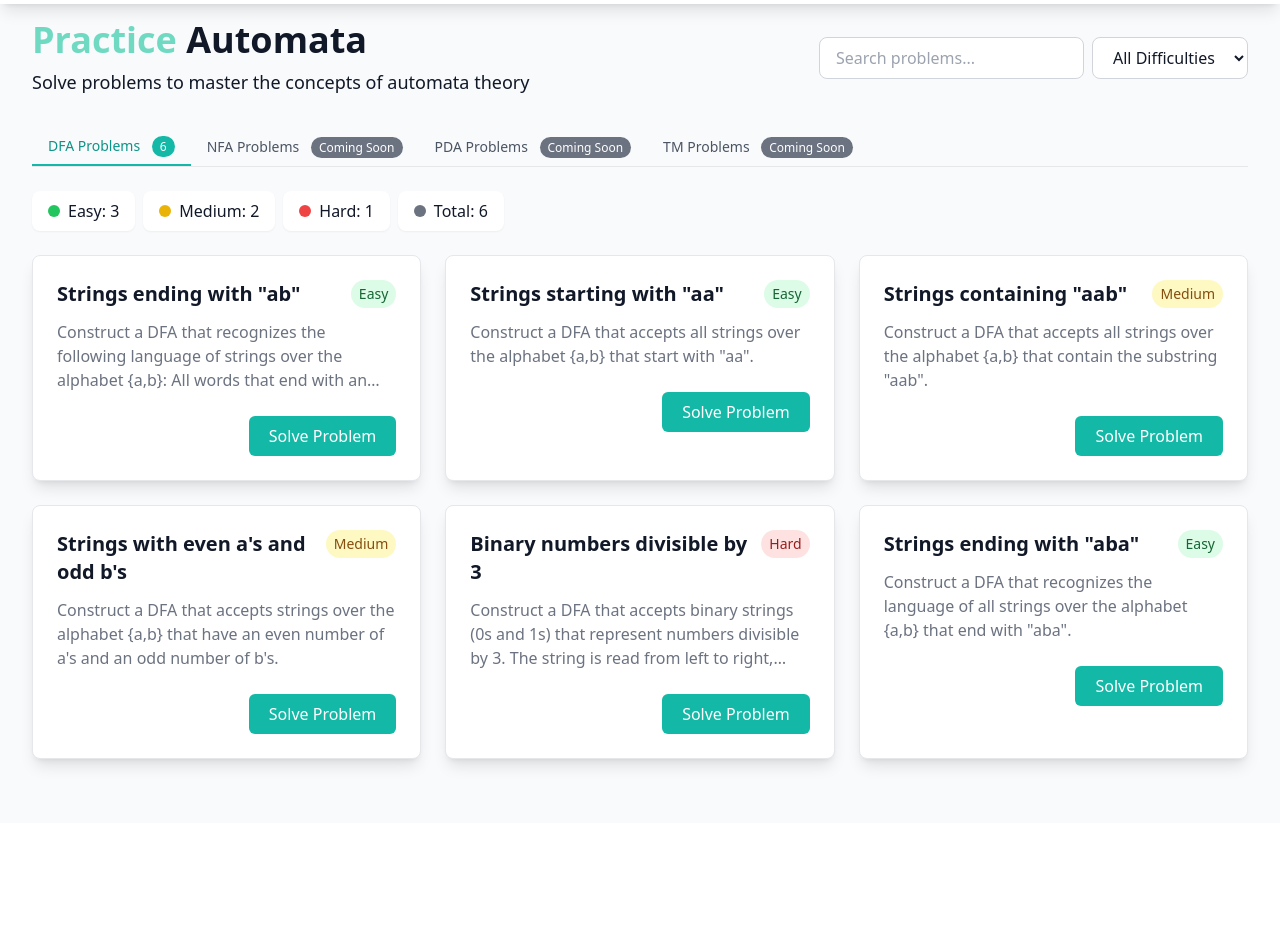
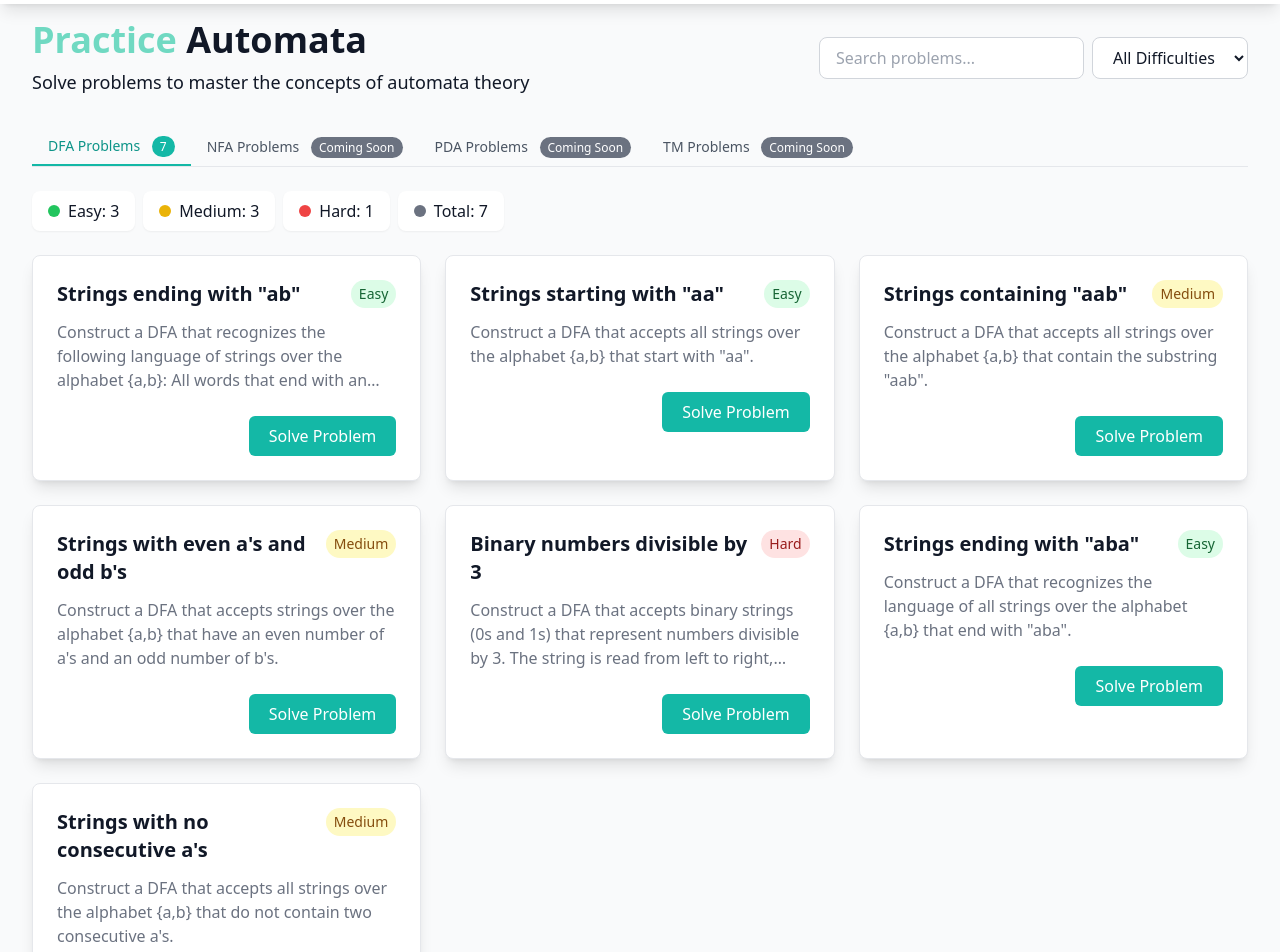
Before and after one commit to robinsingh-ai/AutomataVerse, a Next.js app: page /learn in a window 1280 px wide. Shown: the part 60-1012 px from the top of the page. Before the commit the page ends 883 px from the top, so only its background shows below. Built offline with nearby package versions, Linux system fonts and the light colour scheme; no server answers.

Commit message:
added one more problem

```diff
--- a/src/simulators/dfa/problemsets/problems.ts
+++ b/src/simulators/dfa/problemsets/problems.ts
@@ -57,4 +57,12 @@ export const DFA_PROBLEMS: Record<string, DFAProblem> = {
     reject: ['a', 'b', 'ab', 'ba', 'abb', 'bab', 'abab', 'abaa'],
     difficulty: 'Easy'
   },
+  'dfa-no-consecutive-as': {
+    id: 'dfa-no-consecutive-as',
+    title: 'Strings with no consecutive a\'s',
+    description: 'Construct a DFA that accepts all strings over the alphabet {a,b} that do not contain two consecutive a\'s.',
+    accept: ['', 'a', 'b', 'ab', 'ba', 'aba', 'bab', 'babab', 'bbbbbb'],
+    reject: ['aa', 'aab', 'baa', 'baab', 'abaa', 'aabbaa'],
+    difficulty: 'Medium'
+  },
 };
```
